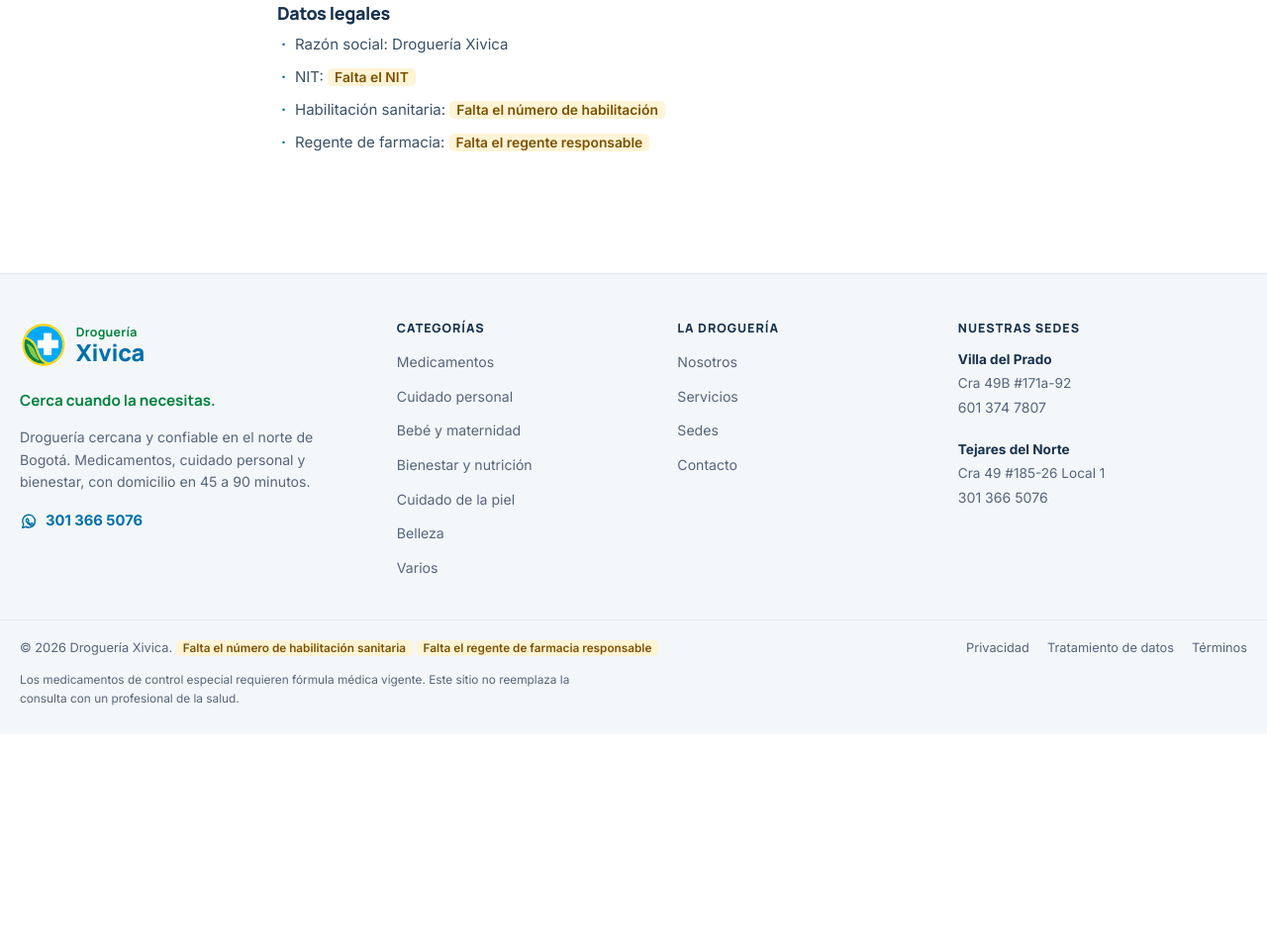
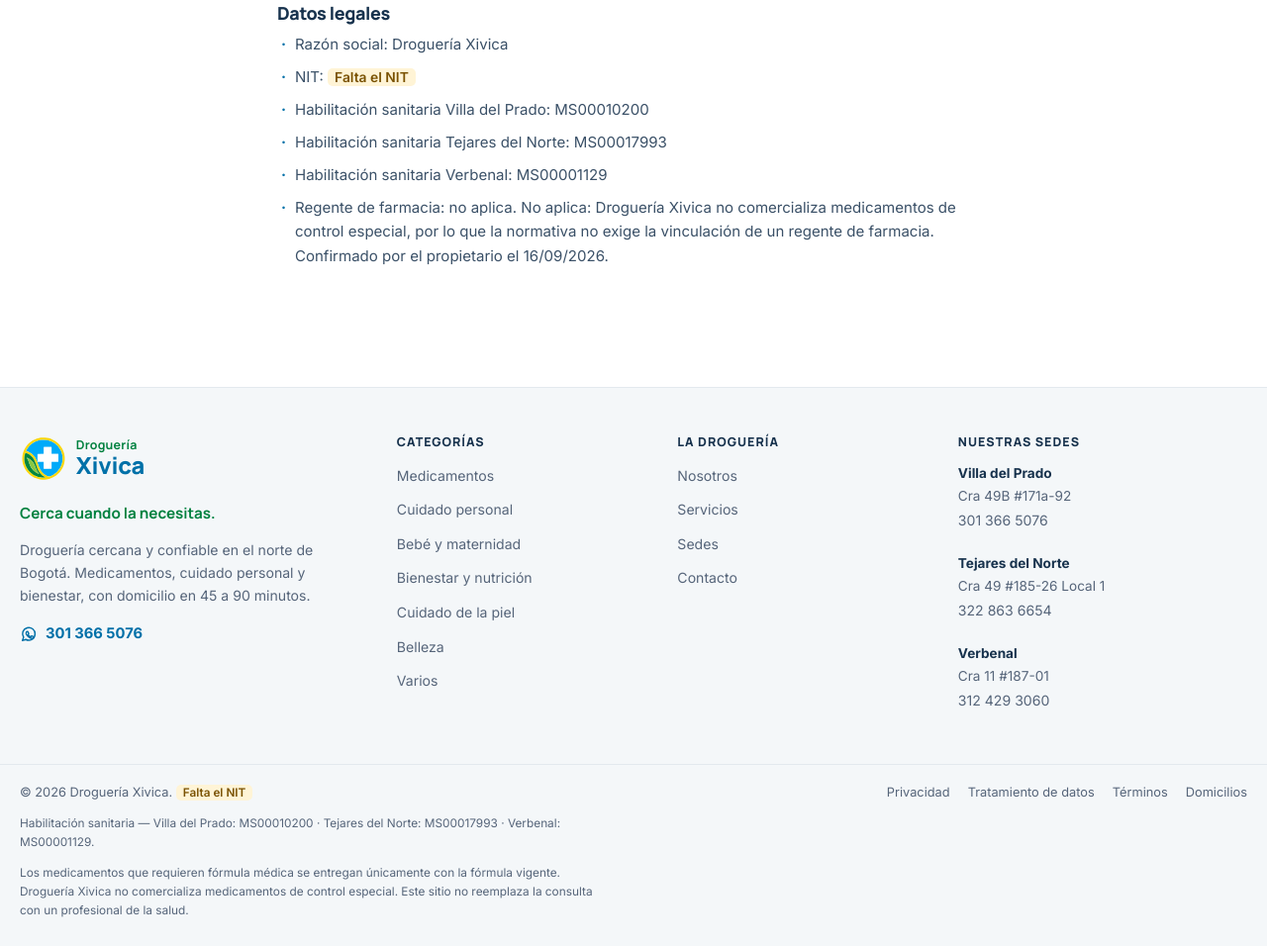
Before and after one commit to Gestiona2/xivica, an Astro site: page /nosotros in a window 1280 px wide. Shown: the part 914-1870 px from the top of the page at 99% size. Before the commit the page ends 1656 px from the top, so only its background shows below. Built offline with nearby package versions, Linux system fonts and the light colour scheme; Astro itself is replaced by a stand-in of ours.

Commit message:
Datos confirmados por el propietario: tercera sede Verbenal, horarios y teléfonos de las tres sedes, habilitaciones sanitarias y regente no aplica

```diff
--- a/src/components/Footer.astro
+++ b/src/components/Footer.astro
@@ -66,23 +66,25 @@ const falta = (valor: string) => valor === "PENDIENTE";
     <div class="container pie-legal-inner">
       <p>
         © {anio} {config.negocio}.
-        {falta(config.legal.habilitacion)
-          ? <mark class="falta">Falta el número de habilitación sanitaria</mark>
-          : <span>Habilitación sanitaria {config.legal.habilitacion}.</span>}
-        {falta(config.legal.regente)
-          ? <mark class="falta">Falta el regente de farmacia responsable</mark>
-          : <span>Regente: {config.legal.regente}.</span>}
+        {falta(config.legal.nit)
+          ? <mark class="falta">Falta el NIT</mark>
+          : <span>NIT {config.legal.nit}.</span>}
       </p>
       <nav class="pie-legales" aria-label="Enlaces legales">
         <a href={enlace("legal/privacidad")}>Privacidad</a>
         <a href={enlace("legal/datos")}>Tratamiento de datos</a>
         <a href={enlace("legal/terminos")}>Términos</a>
+        <a href={enlace("legal/domicilios")}>Domicilios</a>
       </nav>
     </div>
     <div class="container">
       <p class="pie-aviso">
-        Los medicamentos de control especial requieren fórmula médica vigente. Este sitio no
-        reemplaza la consulta con un profesional de la salud.
+        Habilitación sanitaria — {config.sedes.map((s) => `${s.nombre}: ${s.habilitacion_sanitaria}`).join(" · ")}.
+      </p>
+      <p class="pie-aviso">
+        Los medicamentos que requieren fórmula médica se entregan únicamente con la fórmula
+        vigente. Droguería Xivica no comercializa medicamentos de control especial. Este sitio
+        no reemplaza la consulta con un profesional de la salud.
       </p>
     </div>
   </div>
--- a/src/components/Icono.astro
+++ b/src/components/Icono.astro
@@ -35,6 +35,10 @@ const TRAZOS: Record<string, string> = {
     '<path d="M12 20.3s-7.2-4.6-7.2-9.6a4 4 0 0 1 7.2-2.4 4 4 0 0 1 7.2 2.4c0 5-7.2 9.6-7.2 9.6Z"/>',
   ubicacion: '<path d="M12 21.5s7-5.7 7-11.2a7 7 0 1 0-14 0c0 5.5 7 11.2 7 11.2Z"/><circle cx="12" cy="10" r="2.6"/>',
   reloj: '<circle cx="12" cy="12" r="9"/><path d="M12 7v5.2l3.2 2"/>',
+  moto:
+    '<circle cx="6" cy="17.5" r="2.6"/><circle cx="18" cy="17.5" r="2.6"/>' +
+    '<path d="M8.4 17.5h6.2l2.4-5.3h2.4"/><path d="M13.6 12.2 11 9h-3"/>' +
+    '<path d="M15.6 9.4 17 7.3h1.6"/>',
   camion:
     '<path d="M2 7.5h11v9H2z"/><path d="M13 10.5h4l3 3v3h-7z"/>' +
     '<circle cx="6" cy="18" r="1.6"/><circle cx="17" cy="18" r="1.6"/>',
--- a/src/datos/config.json
+++ b/src/datos/config.json
@@ -1,5 +1,5 @@
 {
-  "_comentario": "Datos del negocio. Todo lo que diga PENDIENTE se muestra marcado en el sitio para que no se publique por descuido. Ver PENDIENTES.md. puntos_de_venta viene del Manual de Marca v2.0; solo hay direccion de dos sedes, la tercera esta en PENDIENTES.md.",
+  "_comentario": "Datos del negocio. Todo lo que diga PENDIENTE se muestra marcado en el sitio para que no se publique por descuido. Ver PENDIENTES.md. Datos de sedes, horarios y habilitación sanitaria confirmados por el propietario (Eduardo) el 16/09/2026.",
   "negocio": "Droguería Xivica",
   "tagline": "Cerca cuando la necesitas.",
   "descripcion_corta": "Droguería cercana y confiable en el norte de Bogotá. Medicamentos, cuidado personal y bienestar, con domicilio en 45 a 90 minutos.",
@@ -8,7 +8,8 @@
   "correo": "PENDIENTE",
   "ciudad": "Bogotá",
   "envio": {
-    "gratis_desde": 60000,
+    "gratis_desde": 0,
+    "_nota_gratis_desde": "En 0 a propósito: el domicilio es gratis en la zona de cobertura cercana SIN importar el valor del pedido (decisión del propietario, 16/09/2026). Fuera de esa zona se cobra y se informa antes de despachar. Ver src/datos/legal.json -> domicilios y la página /legal/domicilios.",
     "minutos_min": 45,
     "minutos_max": 90,
     "cobertura": "Bogotá y alrededores"
@@ -18,28 +19,44 @@
       "id": "villa-del-prado",
       "nombre": "Villa del Prado",
       "direccion": "Cra 49B #171a-92",
-      "telefono": "6013747807",
-      "telefono_visible": "601 374 7807",
+      "telefono": "3013665076",
+      "telefono_visible": "301 366 5076",
       "lat": 4.765,
       "lng": -74.045,
-      "horario": "PENDIENTE"
+      "horario_semana": "Lunes a sábado: 7:30 a. m. – 9:30 p. m.",
+      "horario_festivos": "Domingos y festivos: 9:00 a. m. – 9:00 p. m.",
+      "habilitacion_sanitaria": "MS00010200"
     },
     {
       "id": "tejares-del-norte",
       "nombre": "Tejares del Norte",
       "direccion": "Cra 49 #185-26 Local 1",
-      "telefono": "3013665076",
-      "telefono_visible": "301 366 5076",
+      "telefono": "3228636654",
+      "telefono_visible": "322 863 6654",
       "lat": 4.772,
       "lng": -74.042,
-      "horario": "PENDIENTE"
+      "horario_semana": "Lunes a sábado: 7:30 a. m. – 9:30 p. m.",
+      "horario_festivos": "Domingos y festivos: 9:00 a. m. – 9:00 p. m.",
+      "habilitacion_sanitaria": "MS00017993"
+    },
+    {
+      "id": "verbenal",
+      "nombre": "Verbenal",
+      "direccion": "Cra 11 #187-01",
+      "telefono": "3124293060",
+      "telefono_visible": "312 429 3060",
+      "lat": 4.752,
+      "lng": -74.033,
+      "_nota_ubicacion": "Coordenadas aproximadas del barrio Verbenal (no confirmadas con el pin exacto). Ver PENDIENTES.md.",
+      "horario_semana": "Lunes a sábado: 7:30 a. m. – 9:30 p. m.",
+      "horario_festivos": "Domingos y festivos: 9:00 a. m. – 9:00 p. m.",
+      "habilitacion_sanitaria": "MS00001129"
     }
   ],
   "legal": {
-    "habilitacion": "PENDIENTE",
-    "regente": "PENDIENTE",
-    "tarjeta_profesional": "PENDIENTE",
-    "nit": "PENDIENTE"
+    "nit": "PENDIENTE",
+    "regente_aplica": false,
+    "regente_nota": "No aplica: Droguería Xivica no comercializa medicamentos de control especial, por lo que la normativa no exige la vinculación de un regente de farmacia. Confirmado por el propietario el 16/09/2026."
   },
   "redes": {
     "facebook": "",
--- a/src/pages/index.astro
+++ b/src/pages/index.astro
@@ -105,7 +105,7 @@ const falta = (v: string) => v === "PENDIENTE";
             <div>
               <h3>{sede.nombre}</h3>
               <p>{sede.direccion}</p>
-              <p>{falta(sede.horario) ? <mark class="falta">Falta el horario</mark> : sede.horario}</p>
+              <p>{falta(sede.horario_semana) ? <mark class="falta">Falta el horario</mark> : <>{sede.horario_semana}</>}</p>
               <a href={`tel:${sede.telefono}`}>{sede.telefono_visible}</a>
             </div>
           </article>
--- a/src/pages/nosotros.astro
+++ b/src/pages/nosotros.astro
@@ -30,8 +30,10 @@ const falta = (v: string) => v === "PENDIENTE";
       <ul class="texto-lista">
         <li>Razón social: {config.negocio}</li>
         <li>NIT: {falta(config.legal.nit) ? <mark class="falta">Falta el NIT</mark> : config.legal.nit}</li>
-        <li>Habilitación sanitaria: {falta(config.legal.habilitacion) ? <mark class="falta">Falta el número de habilitación</mark> : config.legal.habilitacion}</li>
-        <li>Regente de farmacia: {falta(config.legal.regente) ? <mark class="falta">Falta el regente responsable</mark> : config.legal.regente}</li>
+        {config.sedes.map((sede) => (
+          <li>Habilitación sanitaria {sede.nombre}: {sede.habilitacion_sanitaria}</li>
+        ))}
+        <li>Regente de farmacia: no aplica. {config.legal.regente_nota}</li>
       </ul>
     </section>
   </div>
--- a/src/pages/sedes.astro
+++ b/src/pages/sedes.astro
@@ -22,9 +22,17 @@ const falta = (v: string) => v === "PENDIENTE";
           <h2>{sede.nombre}</h2>
           <p class="sede-dato"><Icono nombre="ubicacion" tamano={17} /> {sede.direccion}</p>
           <p class="sede-dato"><Icono nombre="telefono" tamano={17} /> <a href={`tel:${sede.telefono}`}>{sede.telefono_visible}</a></p>
-          <p class="sede-dato">
+          <p class="sede-dato sede-horario">
             <Icono nombre="reloj" tamano={17} />
-            {falta(sede.horario) ? <mark class="falta">Falta el horario de atención</mark> : sede.horario}
+            {falta(sede.horario_semana) ? (
+              <mark class="falta">Falta el horario de atención</mark>
+            ) : (
+              <span>
+                {sede.horario_semana}
+                <br />
+                {sede.horario_festivos}
+              </span>
+            )}
           </p>
           <div class="sede-acciones">
             <button type="button" class="boton boton-borde" data-ver-sede={sede.id}>Ver en el mapa</button>
```
